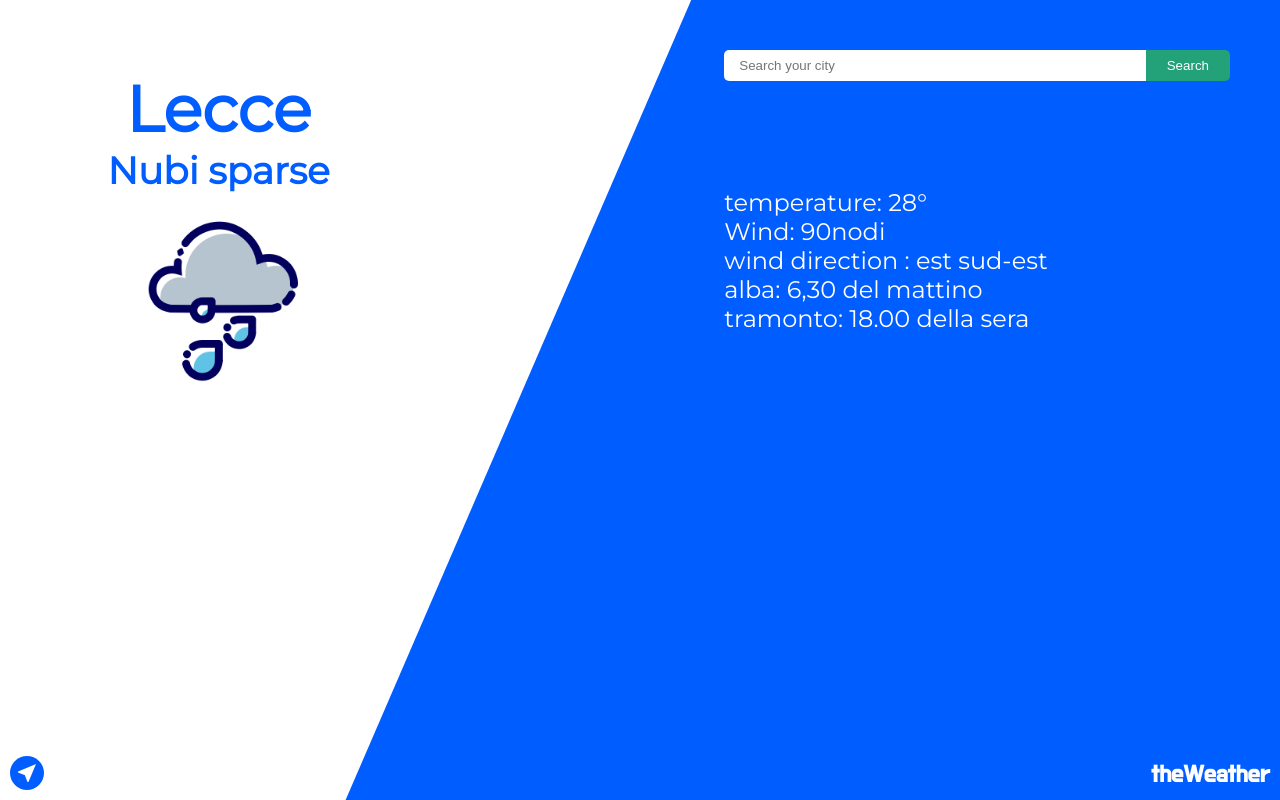
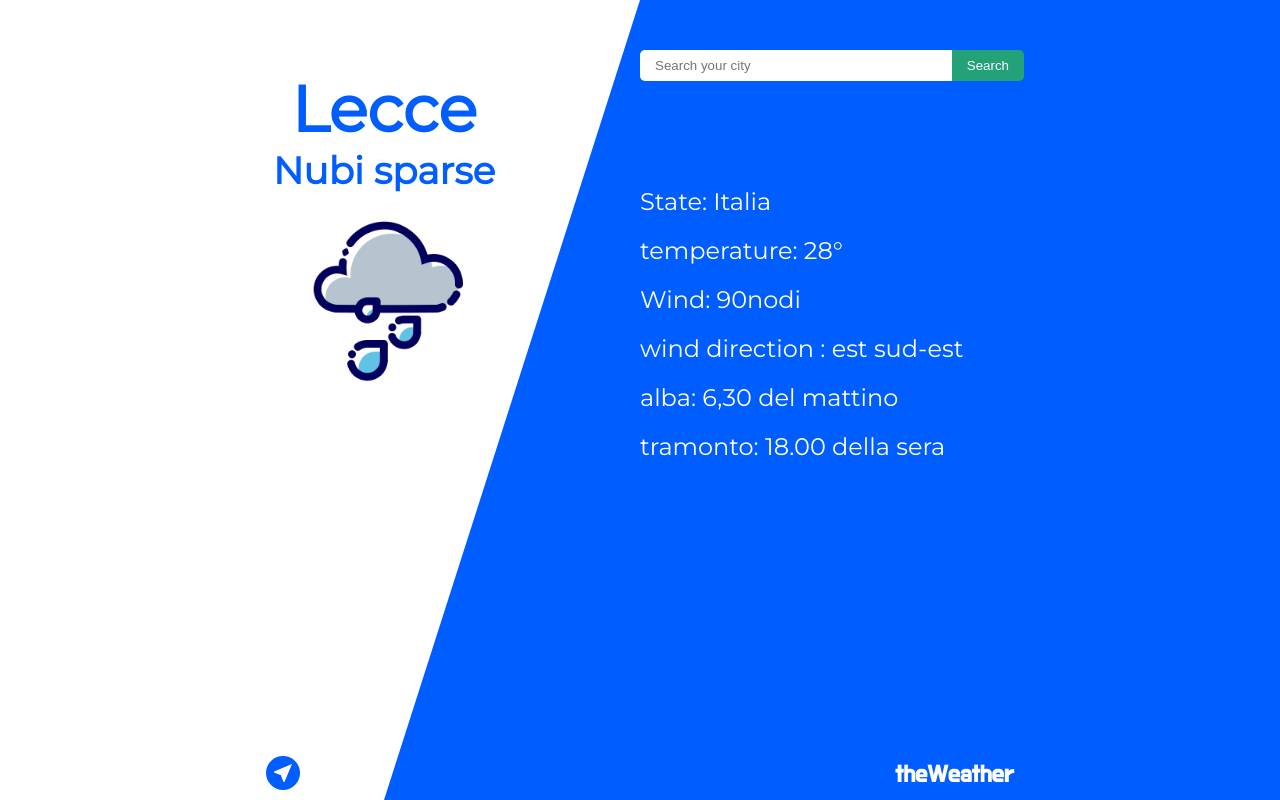
Before and after one commit to andreaselmi/theWeather, a website built with webpack: page src/index.html in a window 1280 px wide. Built offline with nearby package versions, Linux system fonts and the light colour scheme; no server answers.

Commit message:
fix responsive layout

```diff
--- a/src/index.html
+++ b/src/index.html
@@ -13,7 +13,7 @@
   <div class="background"></div>
   <div class="main">
     <div class="header__container">
-      <div class="header">
+      <div class="header__form">
         <form class="form">
           <input type="text" class="form__field" placeholder="Search your city" />
           <button type="button" class="btn">Search</button>
@@ -25,6 +25,7 @@
         <img src='icon/rainy.png' alt="">
       </div>
       <div class="main__info">
+        <p>State: Italia</p>
         <p>temperature: 28°</p>
         <p>Wind: 90nodi</p>
         <p>wind direction : est sud-est</p>
--- a/src/index.js
+++ b/src/index.js
@@ -22,15 +22,9 @@ const images = importAll(
 
 
 
-/*$("h1").text("prova prova prova").css({
-  "color": "red"
-});*/
+const meteoKey = process.env.METEO_API_KEY;
+const iconUrl = "http://openweathermap.org/img/wn/";
 
-const prova = process.env.PROVA;
+//example code icon 10d@2x.png
 
-console.log(prova);
-
-/*let arr = ['Another', 'module', 'loaded!'];
-$("body").append("<p>" +
-  _.join(arr, " ") +
-  "</p>");*/
+console.log(meteoKey);
--- a/src/style.scss
+++ b/src/style.scss
@@ -8,9 +8,16 @@ $text-color-field: #a6a6a6;
 
 //media queries
 $tablet-width: 768px;
+$desktop-width: 1200px;
 
 @mixin tablet {
   @media (min-width: #{$tablet-width}) {
+    @content;
+  }
+}
+
+@mixin desktop {
+  @media (min-width: #{$desktop-width}) {
     @content;
   }
 }
@@ -37,38 +44,49 @@ body {
     z-index         : -1;
     position        : absolute;
     @include tablet {
-      clip-path: polygon(54% 0, 100% 0, 100% 100%, 27% 100%);
+      clip-path: polygon(41% 0, 100% 0%, 100% 100%, 15% 100%);
+    }
+    @include desktop {
+      clip-path: polygon(50% 0, 100% 0%, 100% 100%, 30% 100%);
     }
   }
 }
 
 .main {
   height               : 100%;
-  padding              : 50px;
+  padding              : 30px;
   text-align           : center;
   display              : grid;
   grid-template-columns: 1fr;
   grid-template-rows   : 5fr 1fr;
   grid-template-areas  : "header" "footer";
 
+  //queries main
   @include tablet {
+    width                : 90%;
+    padding              : 50px 0;
+    margin               : 0 auto;
     grid-template-columns: 1fr;
+    grid-template-rows   : 2fr 1fr;
+    grid-template-areas  : "header header" "footer footer";
+    position             : relative;
+    //queries header container
+    .header__container {
+      display              : grid;
+      grid-template-columns: 1fr 0.5fr 1.5fr;
       grid-template-rows   : 1fr 3fr;
-    grid-template-areas  : "header header" "footer footer";
-
+      grid-template-areas  : "city gap search" "city gap info";
+    }
+  }
+  @include desktop {
+    width: 60%;
   }
 
   .header__container {
     grid-area: header;
-    @include tablet {
-      display              : grid;
-      grid-template-columns: 1fr 1fr 1.5fr;
-      grid-template-rows   : 1fr 3fr;
-      grid-template-areas  : "city gap search" "city gap info";
-    }
 
     //form
-    .header {
+    .header__form {
       @include tablet {
         grid-area: search;
       }
@@ -114,6 +132,7 @@ body {
     }
     //form end
 
+    //city title
     .city {
       padding-top: 20px;
       color      : $secondary;
@@ -130,25 +149,33 @@ body {
           width: 200px;
         }
       };
+    }
+    //end city title
+  }
+  //end header container
+
+  //info
+  .main__info {
+    font-size : 1.5em;
+    color     : $secondary;
+    text-align: left;
+
+    @include tablet {
+      grid-area: info;
+
+      p {
+        padding-top: 20px;
+      }
+    };
+  }
+  //end info
 
 }
-  }
 
-  .main__info {
-    padding-top: 50px;
-    font-size  : 1.5em;
-    color      : $secondary;
-    text-align : left;
-    @include tablet {
-      grid-area: info;
-    };
-  }
-
+//footer
 .main__footer {
-    grid-area            : footer;
-    display              : grid;
-    grid-template-columns: 1fr 1fr;
-    grid-template-areas  : "location" "logo";
+  grid-area: footer;
+  display  : grid;
 
   span {
     cursor          : pointer;
@@ -175,6 +202,7 @@ body {
     }
   }
 
+  //footer logo
   h3 {
     font-family: 'Do Hyeon', sans-serif;
     position   : absolute;
@@ -187,4 +215,4 @@ body {
     }
   }
 }
-}
+//end footer
```
Lines whose indentation alone changed are shown as unchanged.
